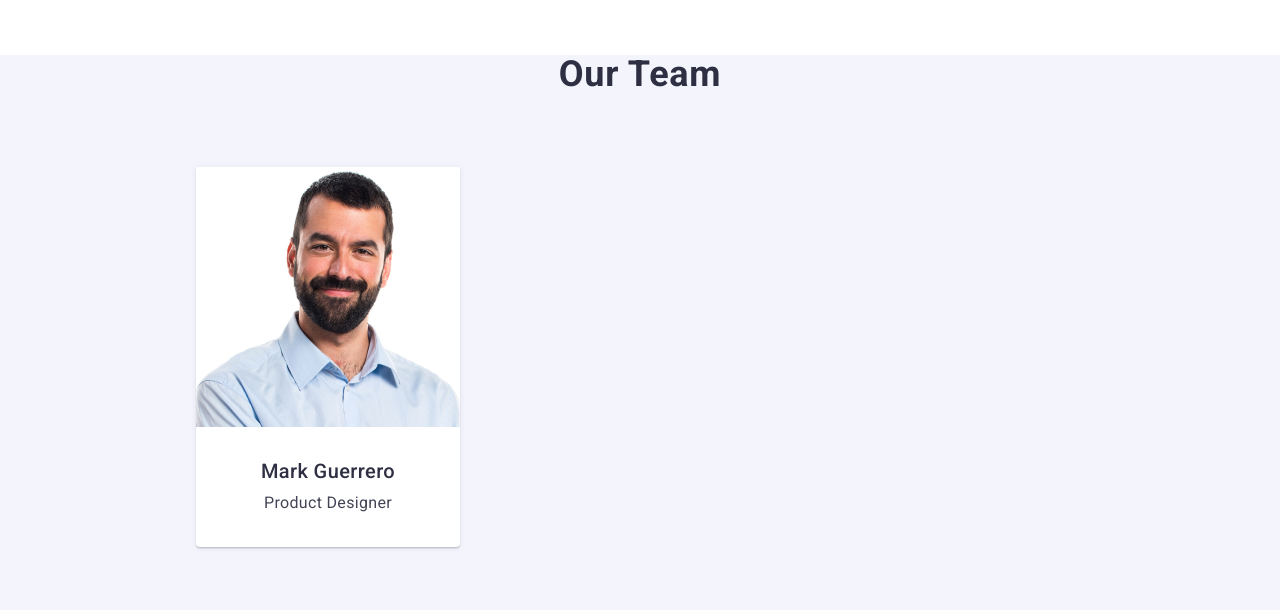
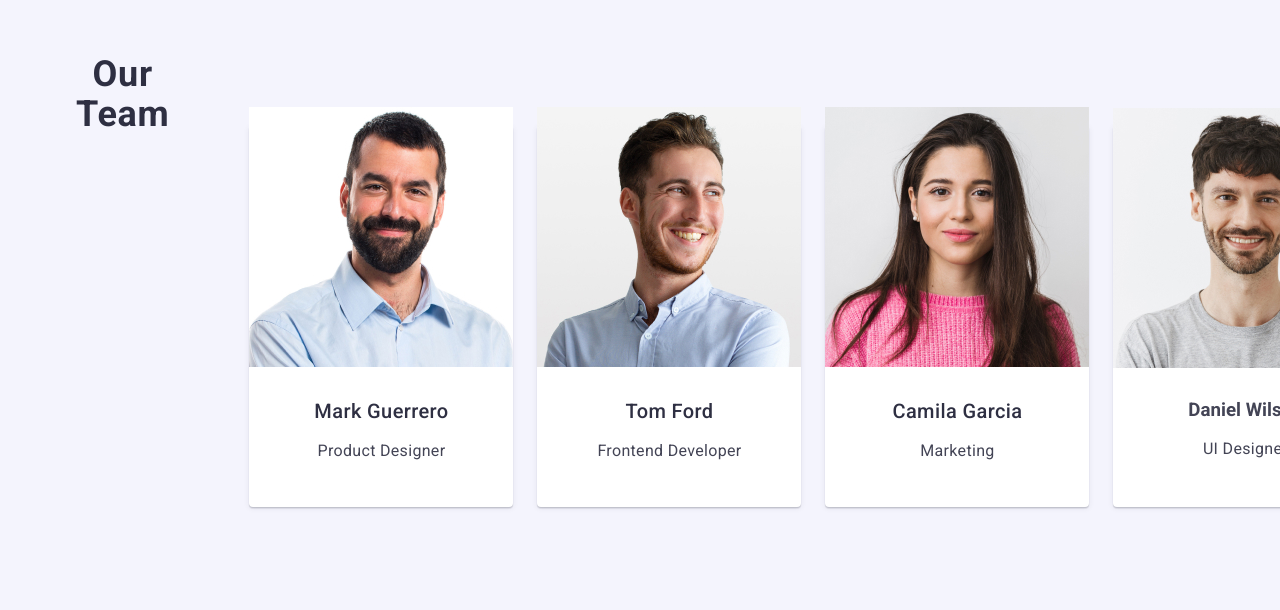
Before and after one commit to Bogdan-uas/goit-markup-hw-03, a plain HTML site: page index.html in a window 1280 px wide. Shown: the part 1550-2160 px from the top of the page. Drawn offline with nearby package versions, Linux system fonts and the light colour scheme.

Commit message:
add initial files

```diff
--- a/css/styles.css
+++ b/css/styles.css
@@ -287,7 +287,7 @@ h2 {
         gap: 24px;
 
         margin-top: 120px;
-        margin-bottom: 120px;
+        margin-bottom: 120px
 }
 
 .studio-li-one {
@@ -354,7 +354,6 @@ h2 {
         height: 380px;
 
         margin-top: 72px;
-        margin-left: 156px;
         margin-bottom: 120px;
 
 }
@@ -366,7 +365,23 @@ h2 {
         flex-direction: column;
         gap: 8px;
 
-        margin-top: 32px;
+        padding-top: 32px;
+        padding-bottom: 32px;
+}
+
+.team-card-one {
+        flex-basis: calc((100% - 72px) / 4);
+
+        border-radius: 0px 0px 4px 4px;
+}
+
+.team-title-one {
+        text-align: center;
+        margin-bottom: 8px;
+}
+
+.team-text-one {
+        text-align: center;
 }
 
 .team-card-div-two {
@@ -384,7 +399,6 @@ h2 {
         width: 264px;
         height: 380px;
 
-        margin-right: 32px;
         margin-top: 72px;
         margin-bottom: 120px;
 }
@@ -396,7 +410,23 @@ h2 {
         flex-direction: column;
         gap: 8px;
 
-        margin-top: 32px;
+        padding-top: 32px;
+        padding-bottom: 32px;
+}
+
+.team-card-two {
+        flex-basis: calc((100% - 72px) / 4);
+
+        border-radius: 0px 0px 4px 4px;
+}
+
+.team-title-two {
+        text-align: center;
+        margin-bottom: 8px;
+}
+
+.team-text-two {
+        text-align: center;
 }
 
 .team-card-div-three {
@@ -416,7 +446,6 @@ h2 {
 
         margin-top: 72px;
         margin-bottom: 120px;
-        margin-right: 32px;
 }
 
 .team-letters-three {
@@ -426,7 +455,23 @@ h2 {
         flex-direction: column;
         gap: 8px;
 
-        margin-top: 32px;
+        padding-top: 32px;
+        padding-bottom: 32px;
+}
+
+.team-card-three {
+        flex-basis: calc((100% - 72px) / 4);
+
+        border-radius: 0px 0px 4px 4px;
+}
+
+.team-title-three {
+        text-align: center;
+        margin-bottom: 8px;
+}
+
+.team-text-three {
+        text-align: center;
 }
 
 .team-card-div-four {
@@ -446,7 +491,6 @@ h2 {
 
         margin-top: 72px;
         margin-bottom: 120px;
-        margin-right: 156px;
 }
 
 .team-letters-four {
@@ -456,7 +500,28 @@ h2 {
         flex-direction: column;
         gap: 8px;
 
-        margin-top: 32px;
+        padding-top: 32px;
+        padding-bottom: 32px;
+}
+
+.team-card-four {
+        flex-basis: calc((100% - 72px) / 4);
+
+        border-radius: 0px 0px 4px 4px;
+}
+
+.team-title-four {
+        text-align: center;
+        margin-bottom: 8px;
+}
+
+.team-text-four {
+        text-align: center;
+}
+
+.team-list {
+        display: flex;
+        gap: 24px;
 }
 
 .team-list .team-title {
@@ -475,8 +540,11 @@ h2 {
         color: #434455;
 }
 
-.team {
+.team-section {
         background-color: #f4f4fd;
+
+        padding-top: 120px;
+        padding-bottom: 120px;
 }
 
 .portfolio-card-divs-one {
@@ -753,7 +821,8 @@ h2 {
         background-color: #f4f4fd;
         text-align: center;
 
-        margin-top: 120px;
+        margin-bottom: 72px;
+
 }
 
 .portfolio-main-title {
--- a/index.html
+++ b/index.html
@@ -95,8 +95,8 @@
         </div>
         </section>
 
-        <section class="team">
-            <div class="team-div">
+        <section class="team-section">
+            <div class="team-div container">
         <h2 id="Team" class="team-main-title">Our Team</h2>
         <ul class="team-list">
             <div class="team-card-div-one">
@@ -107,8 +107,8 @@
                 alt="Mark Guerrero"
                 />
                 <div class="team-letters-one">
-                <h3 class="team-title">Mark Guerrero</h3>
-                <p class="team-text">Product Designer</p>
+                <h3 class="team-title-one team-title">Mark Guerrero</h3>
+                <p class="team-text-one team-text">Product Designer</p>
                 </div>
             </li>
             </div>
@@ -120,8 +120,8 @@
                 alt="Tom Ford"
                 />
                 <div class="team-letters-two">
-                <h3 class="team-title">Tom Ford</h3>
-                <p class="team-text">Frontend Developer</p>
+                <h3 class="team-title-two team-title">Tom Ford</h3>
+                <p class="team-text-two team-text">Frontend Developer</p>
                 </div>
             </li>
             </div>
@@ -133,8 +133,8 @@
                 alt="Camila Garcia"
                 />
                 <div class="team-letters-three">
-                <h3 class="team-title">Camila Garcia</h3>
-                <p class="team-text">Marketing</p>
+                <h3 class="team-title-three team-title">Camila Garcia</h3>
+                <p class="team-text-three team-text">Marketing</p>
                 </div>
             </li>
             </div>
@@ -146,8 +146,8 @@
                 alt="Daniel Wilson"
                 />
                 <div class="team-letters-four">
-                <h3 class="team-title">Daniel Wilson</h3>
-                <p class="team-text">UI Designer</p>
+                <h3 class="team-title-four team title">Daniel Wilson</h3>
+                <p class="team-text-four team-text">UI Designer</p>
                 </div>
             </li>
             </div>
```
